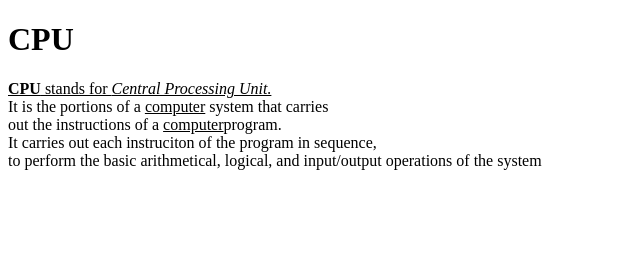
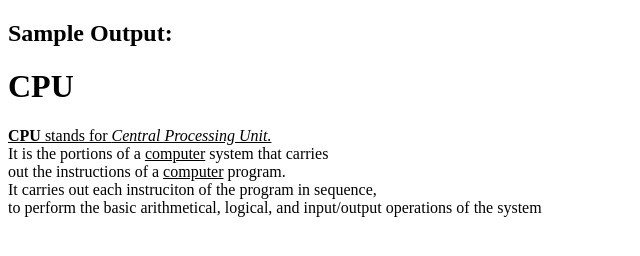
Before and after one commit to iamneo-production/bacadcdbbcbdcbbbadaeccdfffebaeceaec, a plain HTML site: page public/index.html in a window 1280 px wide. Shown: the whole page, without its empty margins (0-640 px from the left). Drawn offline with Linux system fonts and the light colour scheme.

Commit message:
Backup Commit

```diff
--- a/public/index.html
+++ b/public/index.html
@@ -1,12 +1,13 @@
 <!DOCTYPE html>
 <html lang="en">
 <head>
+<h2>Sample Output:</h2>
 <h1>CPU</h1>
 </head>
 <body>
 <p><u><b>CPU</b> stands for <i>Central Processing Unit. </i></u><br>
 It is the portions of a <u>computer</u> system that carries<br>
-out the instructions of a <u>computer</u>program.<br>
+out the instructions of a <u>computer</u> program.<br>
 It carries out each instruciton of the program in sequence,<br>
 to perform the basic arithmetical, logical, and input/output operations of the system</p>
 </body>
```
